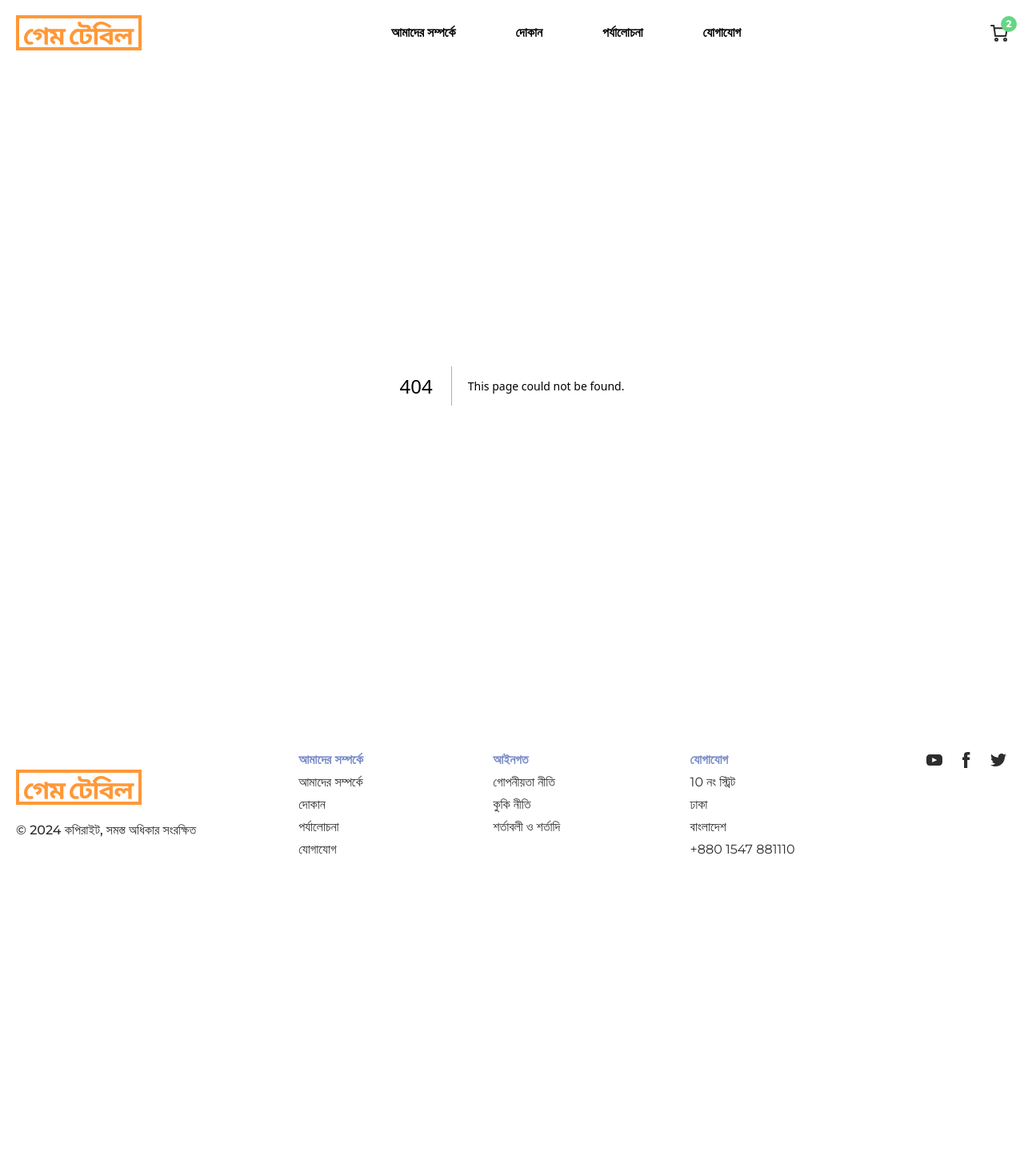
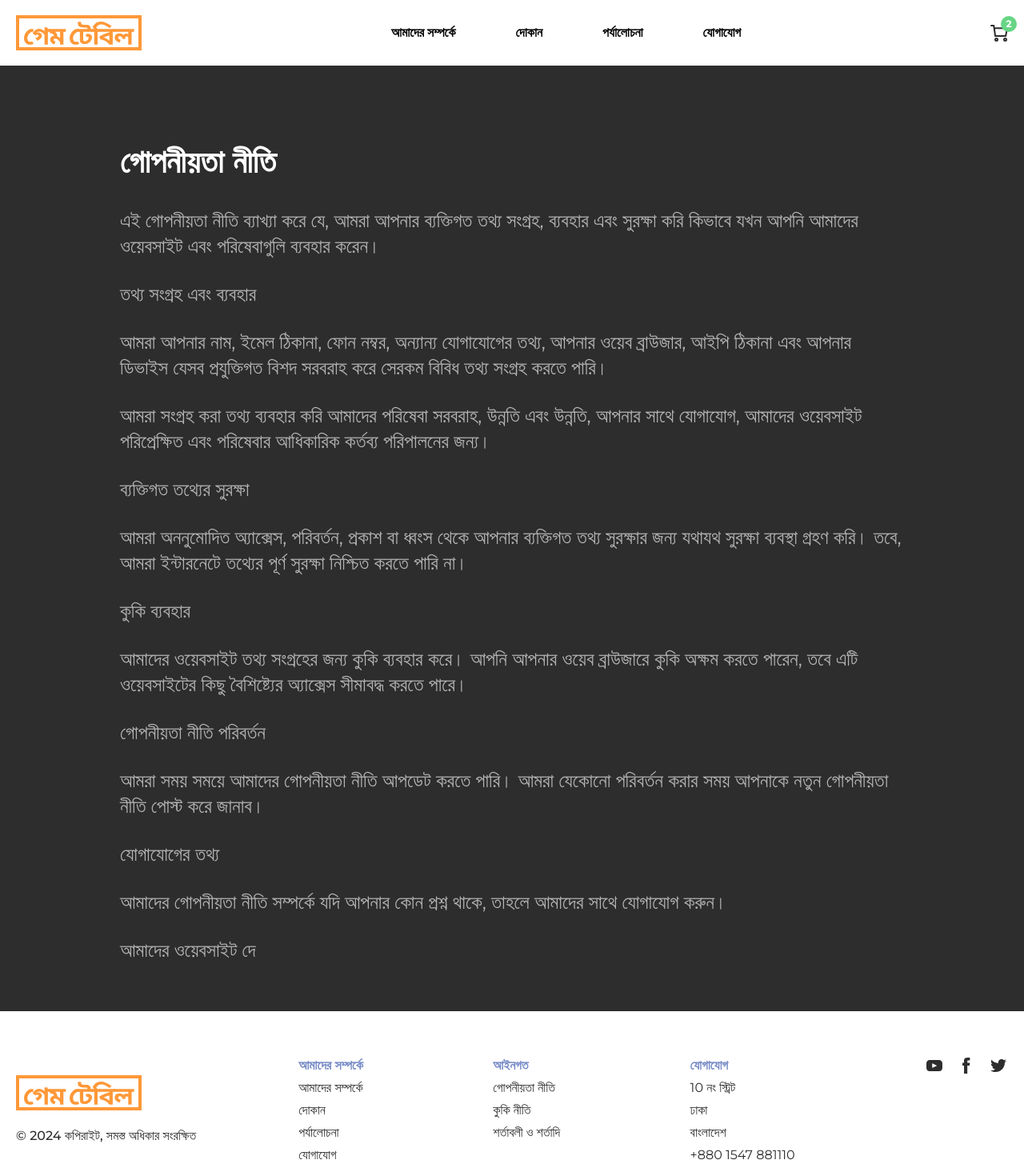
Before and after one commit to MXMUK/sale_of_board_games, a Next.js app: page /privacy-policy in a window 1280 px wide. Before the commit this address had no page. Shown: the top 1470 px of the page at 80% size. Before the commit the page ends 1130 px from the top, so only its background shows below. Built offline with nearby package versions, Linux system fonts and the light colour scheme.

Commit message:
privacy policy page

```diff
--- a/app/layout.tsx
+++ b/app/layout.tsx
@@ -32,8 +32,9 @@ export default function RootLayout({
   children: React.ReactNode;
 }>) {
   return (
-    <html lang="en" className=' h-full'>
-      <body className={`${poppins.variable} ${montserrat.variable} font-montserrat h-[calc(100%-82px)]`}>
+    <html lang="en" className=" h-full">
+      <body
+        className={`${poppins.variable} ${montserrat.variable} font-montserrat h-[calc(100%-82px)]`}>
         <header className="fixed top-0 w-full bg-white font-poppins">
           <div className="container flex justify-between items-center h-[100px] md:h-[82px] px-5">
             <div className=" flex md:hidden flex-col justify-around size-6 cursor-pointer">
@@ -42,16 +43,26 @@ export default function RootLayout({
               <div className=" h-0.5 bg-dark"></div>
             </div>
 
-            <Link href='/'><Logo /></Link>
+            <Link href="/">
+              <Logo />
+            </Link>
 
             <ul className="font-semibold hidden md:flex items-center md:gap-6 lg:gap-[75px]">
-              <li className=' hover:underline cursor-pointer'><a href="#aboutUs">আমাদের সম্পর্কে</a></li>
-              <li className=' hover:underline cursor-pointer'><a href="#shop">দোকান</a></li>
-              <li className=' hover:underline cursor-pointer'><a href="#reviews">পর্যালোচনা</a></li>
-              <li className=' hover:underline cursor-pointer'><a href="#contactUs">যোগাযোগ</a></li>
+              <li className=" hover:underline cursor-pointer">
+                <a href="#aboutUs">আমাদের সম্পর্কে</a>
+              </li>
+              <li className=" hover:underline cursor-pointer">
+                <a href="#shop">দোকান</a>
+              </li>
+              <li className=" hover:underline cursor-pointer">
+                <a href="#reviews">পর্যালোচনা</a>
+              </li>
+              <li className=" hover:underline cursor-pointer">
+                <a href="#contactUs">যোগাযোগ</a>
+              </li>
             </ul>
 
-            <Link href='/cart' className="relative cursor-pointer">
+            <Link href="/cart" className="relative cursor-pointer">
               <CartSimple />
 
               <div className="absolute -top-1/2 -right-1/2 w-5 h-5 bg-mint rounded-full text-white flex justify-center items-center text-xs font-montserrat font-bold">
@@ -61,7 +72,7 @@ export default function RootLayout({
           </div>
         </header>
 
-        <main className='mt-[100px] md:mt-[82px] md:min-h-[calc(100%-248px-85px)]'>{children}</main>
+        <main className="mt-[100px] md:mt-[82px] md:min-h-[calc(100%-248px-85px)]">{children}</main>
 
         <footer className="bg-white py-[60px] lg:py-0 px-5 text-dark relative z-10">
           <div className="lg:h-[248px] container flex justify-between flex-wrap">
@@ -76,23 +87,31 @@ export default function RootLayout({
                 <div className="flex flex-col gap-1">
                   <div className="text-[#778BC6] font-semibold">আমাদের সম্পর্কে</div>
 
-                <div>আমাদের সম্পর্কে</div>
+                  <div>
+                    <a href="#aboutUs">আমাদের সম্পর্কে</a>
+                  </div>
 
-                <div>দোকান</div>
+                  <div>
+                    <a href="#shop">দোকান</a>
+                  </div>
 
-                <div>পর্যালোচনা</div>
+                  <div>
+                    <a href="#reviews">পর্যালোচনা</a>
+                  </div>
 
-                <div>যোগাযোগ</div>
+                  <div>
+                    <a href="#contactUs">যোগাযোগ</a>
+                  </div>
                 </div>
 
                 <div className="flex flex-col gap-1">
                   <div className="text-[#778BC6] font-semibold">আইনগত</div>
 
-                <div>গোপনীয়তা নীতি</div>
+                  <Link className='hover:underline' href="/privacy-policy">গোপনীয়তা নীতি</Link>
 
-                <div>কুকি নীতি</div>
+                  <Link href='/' className='hover:underline'>কুকি নীতি</Link>
 
-                <div>শর্তাবলী ও শর্তাদি</div>
+                  <Link href='/' className='hover:underline'>শর্তাবলী ও শর্তাদি</Link>
                 </div>
 
                 <div className="flex flex-col gap-1">
--- /dev/null
+++ b/app/privacy-policy/page.tsx
@@ -0,0 +1,64 @@
+import React from 'react';
+
+const page = () => {
+  return (
+    <div className="min-h-[calc(100vh-330px)] bg-dark text-white px-5 lg:px-[150px] pt-[90px] pb-[60px]">
+      <div className="container">
+        <div className="text-[40px] font-bold">গোপনীয়তা নীতি</div>
+
+        <div className="flex flex-col gap-7 opacity-65 mt-7 text-2xl">
+          <p>
+            এই গোপনীয়তা নীতি ব্যাখ্যা করে যে, আমরা আপনার ব্যক্তিগত তথ্য সংগ্রহ, ব্যবহার এবং সুরক্ষা
+            করি কিভাবে যখন আপনি আমাদের ওয়েবসাইট এবং পরিষেবাগুলি ব্যবহার করেন।
+          </p>
+
+          <p>তথ্য সংগ্রহ এবং ব্যবহার</p>
+
+          <p>
+            আমরা আপনার নাম, ইমেল ঠিকানা, ফোন নম্বর, অন্যান্য যোগাযোগের তথ্য, আপনার ওয়েব ব্রাউজার,
+            আইপি ঠিকানা এবং আপনার ডিভাইস যেসব প্রযুক্তিগত বিশদ সরবরাহ করে সেরকম বিবিধ তথ্য সংগ্রহ
+            করতে পারি।
+          </p>
+
+          <p>
+            আমরা সংগ্রহ করা তথ্য ব্যবহার করি আমাদের পরিষেবা সরবরাহ, উন্নতি এবং উন্নতি, আপনার সাথে
+            যোগাযোগ, আমাদের ওয়েবসাইট পরিপ্রেক্ষিত এবং পরিষেবার আধিকারিক কর্তব্য পরিপালনের জন্য।
+          </p>
+
+          <p>ব্যক্তিগত তথ্যের সুরক্ষা</p>
+
+          <p>
+            আমরা অননুমোদিত অ্যাক্সেস, পরিবর্তন, প্রকাশ বা ধ্বংস থেকে আপনার ব্যক্তিগত তথ্য সুরক্ষার
+            জন্য যথাযথ সুরক্ষা ব্যবস্থা গ্রহণ করি। তবে, আমরা ইন্টারনেটে তথ্যের পূর্ণ সুরক্ষা নিশ্চিত
+            করতে পারি না।
+          </p>
+
+          <p>কুকি ব্যবহার</p>
+
+          <p>
+            আমাদের ওয়েবসাইট তথ্য সংগ্রহের জন্য কুকি ব্যবহার করে। আপনি আপনার ওয়েব ব্রাউজারে কুকি
+            অক্ষম করতে পারেন, তবে এটি ওয়েবসাইটের কিছু বৈশিষ্ট্যের অ্যাক্সেস সীমাবদ্ধ করতে পারে।
+          </p>
+
+          <p>গোপনীয়তা নীতি পরিবর্তন</p>
+
+          <p>
+            আমরা সময় সময়ে আমাদের গোপনীয়তা নীতি আপডেট করতে পারি। আমরা যেকোনো পরিবর্তন করার সময়
+            আপনাকে নতুন গোপনীয়তা নীতি পোস্ট করে জানাব।
+          </p>
+
+          <p>যোগাযোগের তথ্য</p>
+
+          <p>
+            আমাদের গোপনীয়তা নীতি সম্পর্কে যদি আপনার কোন প্রশ্ন থাকে, তাহলে আমাদের সাথে যোগাযোগ
+            করুন।
+          </p>
+
+          <p>আমাদের ওয়েবসাইট দে</p>
+        </div>
+      </div>
+    </div>
+  );
+};
+
+export default page;
--- a/public/icons/Cross.tsx
+++ b/public/icons/Cross.tsx
@@ -3,6 +3,7 @@ import React from 'react';
 const Cross: React.FC<React.SVGProps<SVGSVGElement>> = (props) => {
   return (
     <svg
+    className='cursor-pointer'
       {...props}
       xmlns="http://www.w3.org/2000/svg"
       width="12"
```
Lines whose indentation alone changed are shown as unchanged.
